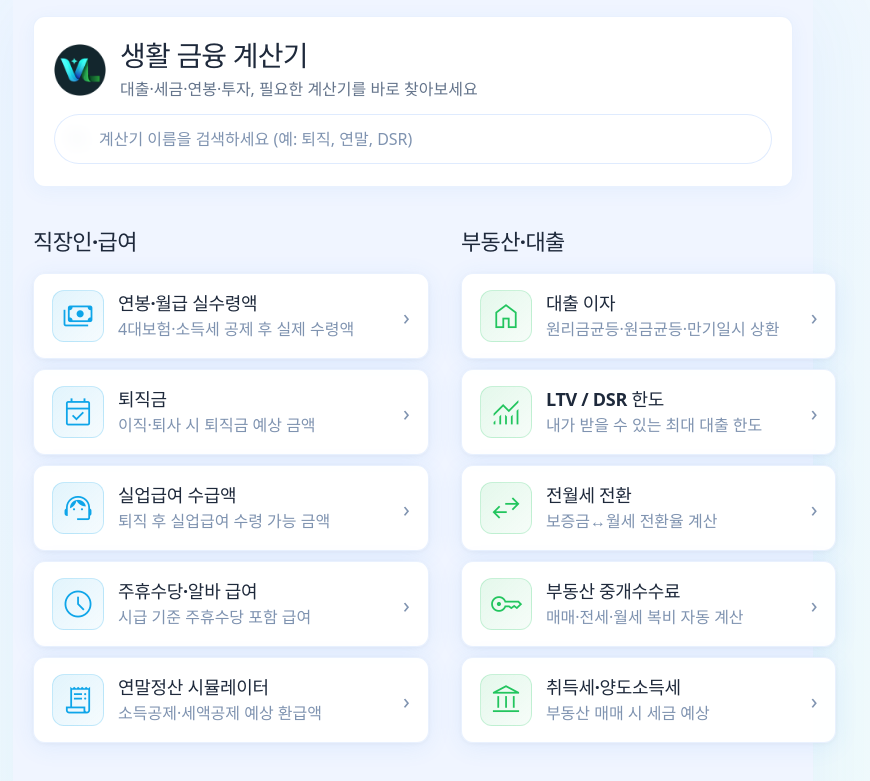
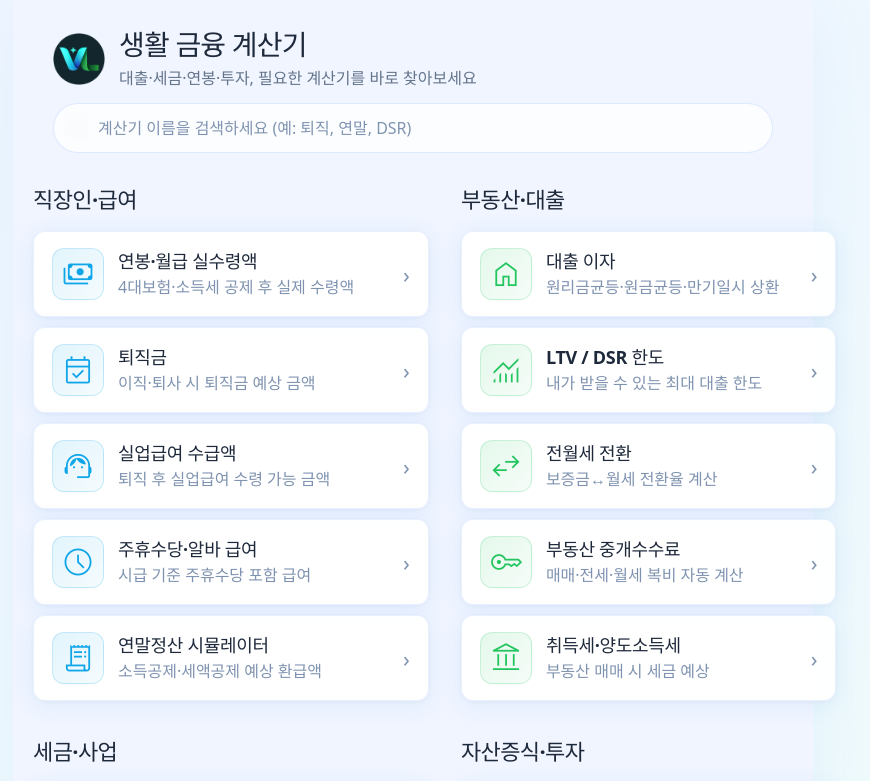
Before and after one commit to bk881234-cyber/financial-calculator, a React (Vite) app: page / in a window 1280 px wide. Shown: the top 781 px of the page, without its empty margins (227-1097 px from the left). Built offline with nearby package versions, Linux system fonts and the light colour scheme; a web font is replaced by a local one.

Commit message:
fix: Unify background and perfect logo-to-category alignment

```diff
--- a/src/index.css
+++ b/src/index.css
@@ -923,11 +923,10 @@ input, select, textarea, button { font-family: inherit; font-size: inherit; }
 .portal-home-header-content {
   width: 100%;
   max-width: 1000px;
-  background: white;
-  border: 1.5px solid var(--border-card);
-  border-radius: var(--r-lg);
-  padding: 22px 20px; /* 좌우 20px 패딩으로 하단 메뉴와 라인 일치 */
-  box-shadow: 0 4px 20px rgba(59,130,246,0.06);
+  background: transparent; /* 배경 통일 */
+  border: none;
+  padding: 12px 20px; /* 좌우 20px로 고정 */
+  box-shadow: none;
 }
 
 .portal-home-header-inner {
@@ -1040,10 +1039,10 @@ input, select, textarea, button { font-family: inherit; font-size: inherit; }
   align-items: center;
 }
 
-/* ── 포털 메인 (헤더 카드와 칼정렬) ── */
+/* ── 포털 메인 (헤더와 칼정렬) ── */
 .portal-main {
   flex: 1;
-  padding: 16px 20px 32px;
+  padding: 0 20px 32px;
   display: flex;
   flex-direction: column;
   gap: 32px;
@@ -1058,7 +1057,7 @@ input, select, textarea, button { font-family: inherit; font-size: inherit; }
     display: grid;
     grid-template-columns: 1fr 1fr;
     gap: 32px;
-    padding: 20px 20px 40px; /* 20px 패딩으로 헤더 내용과 라인 일치 */
+    padding: 0 20px 40px; /* 좌우 20px로 헤더 로고 라인과 정교하게 일치 */
     align-items: start;
   }
 }
```
